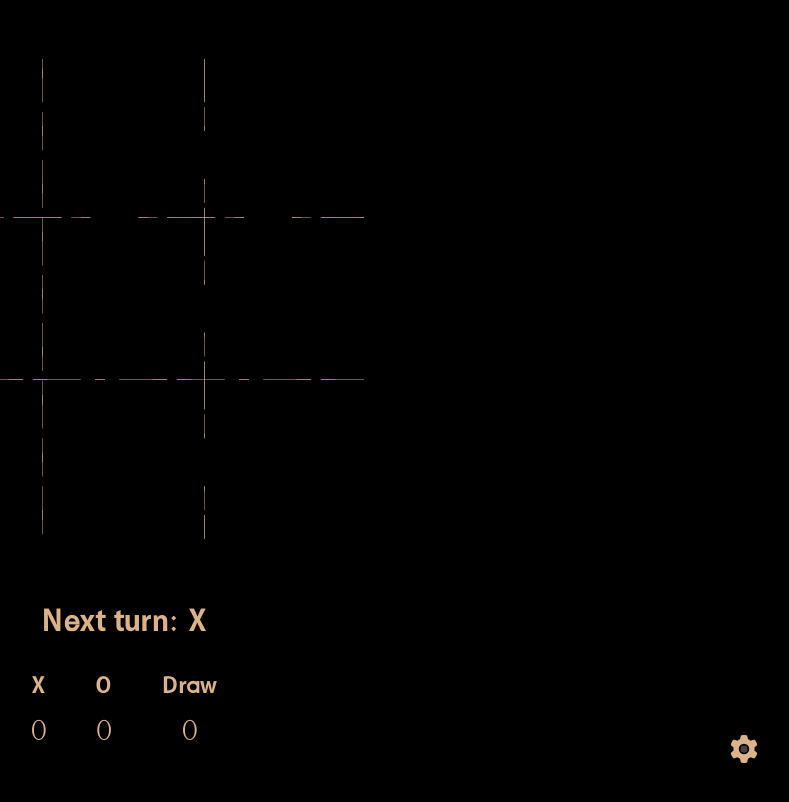
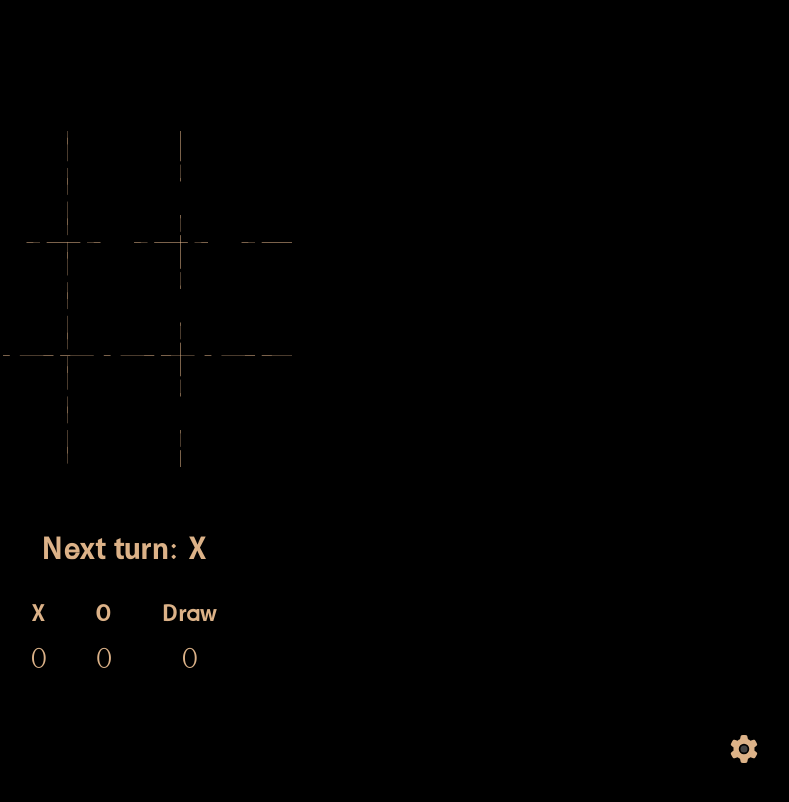
Before and after one commit to abdulrahmanhatem/tic-tac-toe, a React (Create React App) app: page / in a window 1280 px wide. Shown: the top 802 px of the page, without its empty margins (484-1273 px from the left). Built offline with nearby package versions, Linux system fonts and the light colour scheme.

Commit message:
update list style size

```diff
--- a/package.json
+++ b/package.json
@@ -17,7 +17,7 @@
     "react": "^18.0.0",
     "react-confetti": "^6.1.0",
     "react-dom": "^18.0.0",
-    "react-scripts": "^5.0.0"
+    "react-scripts": "^5.0.1"
   },
   "browserslist": {
     "production": [
--- a/src/assets/styles/styles.css
+++ b/src/assets/styles/styles.css
@@ -8,7 +8,6 @@
   src: url(../fonts/nutellaBold.ttf) format("truetype");
 }
 :root{
-  --view-ratio: 1rem;
   --primary-font: "nutellaBold", serif;
   --secondary-font: "sorreda", serif;
   --primary-color: #dcb288;
@@ -57,20 +56,19 @@ button{
   block-size: 100%;
   gap: 2rem;
 }
-.game-board .list{
-  inline-size: calc(30 * var(--view-ratio));
-  block-size: calc(30 * var(--view-ratio));
+.game-board .list {
+  inline-size: 21rem;
+  block-size: 21rem;
   display: flex;
   flex-wrap: wrap;
   position: relative;
 }
 .game-board .square {
-  font-size: calc(1 * var(--view-ratio));
   font-weight: bold;
-  inline-size: calc(8 * var(--view-ratio));
-  block-size: calc(8 * var(--view-ratio));
+  inline-size: 5rem;
+  block-size: 5rem;
   padding: 0;
-  font-size: 8rem;
+  font-size: 5rem;
   margin: 1rem;
   font-family: "Montserrat", sans-serif;
   font-weight: 800;
@@ -213,6 +211,9 @@ svg.line:nth-of-type(4){
   font-weight: 900;
   font-family: var(--secondary-font);
 }
+.confetti{
+  inline-size: 100%;
+}
 .settings-icon {
   inline-size: 2.5rem;
   display: block;
--- a/src/components/Board.js
+++ b/src/components/Board.js
@@ -100,7 +100,7 @@ export default function Board({xIsNext, squares, onPlay, getCurrent, settings})
             </div>
         </div>
         {winners &&
-        <Confetti
+        <Confetti className="confetti"
             numberOfPieces={500}
             colors={["#dcb288", "#444", "#000"]}
             tweenDuration={3000}
--- a/src/components/Game.js
+++ b/src/components/Game.js
@@ -27,7 +27,9 @@ export default function Game() {
 
     function getCurrentSquare(i) {
       const nextIndexes = indexes.slice();
+      console.log([...nextIndexes, i]);
       setIndexes([...nextIndexes, i])
+
     }
 
     return (
--- a/src/components/Info.js
+++ b/src/components/Info.js
@@ -23,6 +23,7 @@ export default function Info({currentMove, setCurrentMove, indexes, history}) {
         {row:3, col:3},
       ]
     const moves = history.map((squares, move) => {
+
         if (move > 0) {
             if (move > 0) {
                 start =     <button onClick={() => jumpTo(0)} className="start" title='Again'>
@@ -34,6 +35,7 @@ export default function Info({currentMove, setCurrentMove, indexes, history}) {
                             <img src={sortIcon} alt ="Sort" className={isAscending ? "" : "asc"}/>
                         </button>
             }
+            console.log(squares[indexes[move-1]]);
             let description =
             <div className="description">
                 <span className="move">0{move}</span>
--- a/src/helpers/result.js
+++ b/src/helpers/result.js
@@ -14,7 +14,6 @@ export function updateResult(winner, double=0) {
         resultObj = JSON.parse(resultObj);
         let count = resultObj[winner] ? resultObj[winner] : 0;
         let addition = double ? 2 : 1;
-        console.log(count + addition);
         resultObj = {...resultObj, [winner]: (count + addition)}
         localStorage.setItem("result", JSON.stringify(resultObj))
     }else{
```
Also changed, not shown: tsconfig.json (deleted), 1 other file (tests, documents, lock files or other folders).
